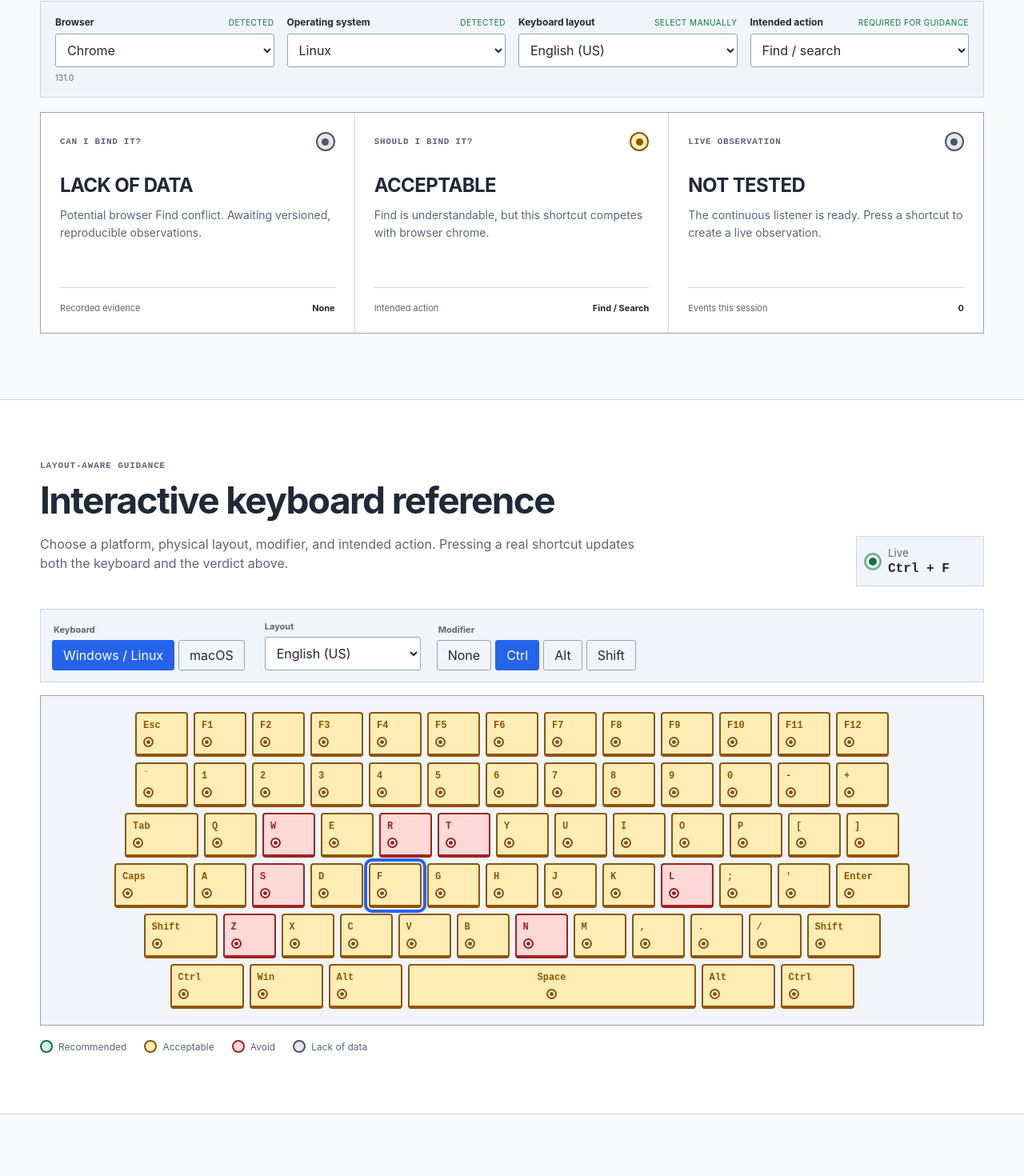
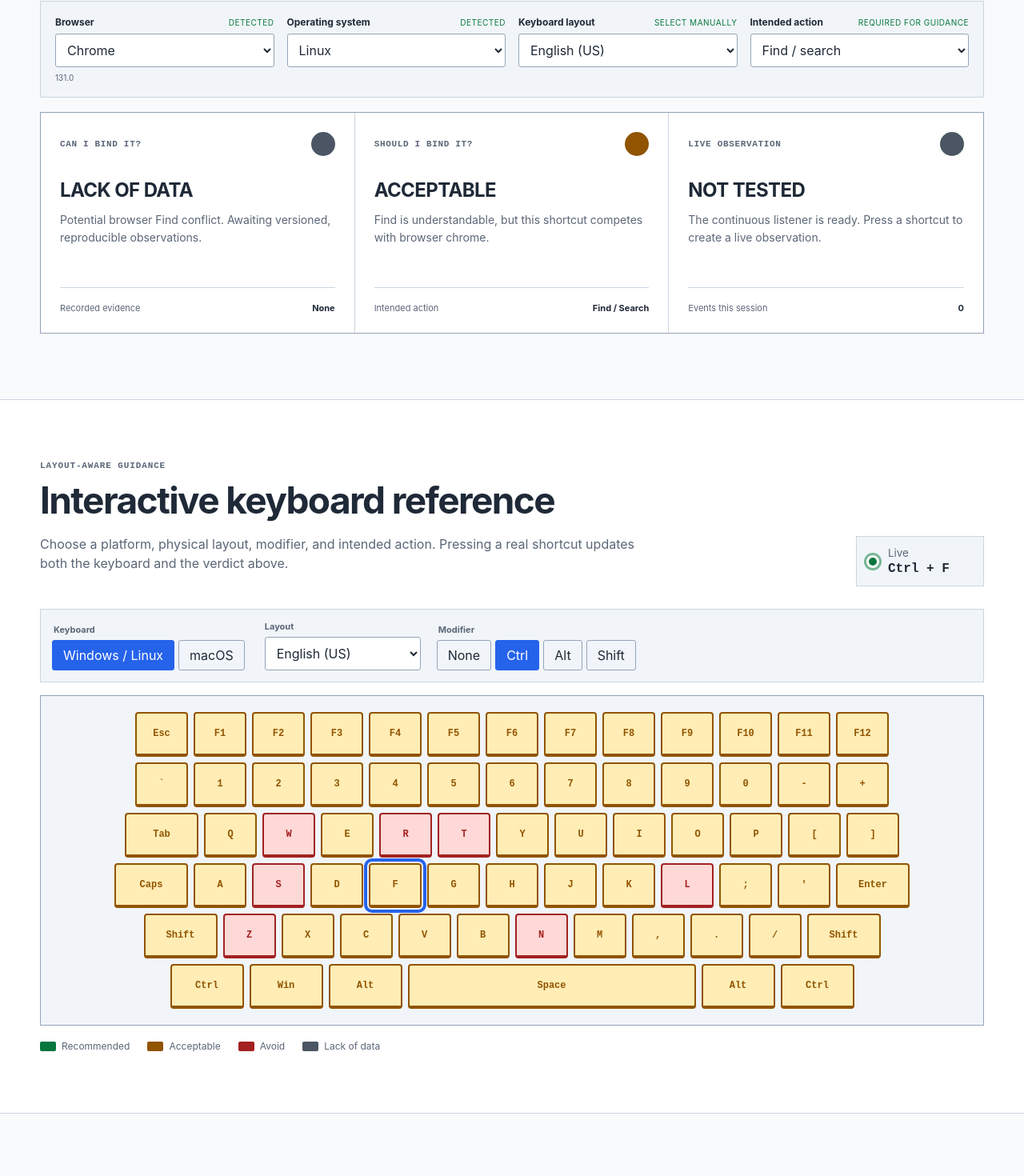
Before and after one commit to reboot81/canibind, a React (Vite) app: page / in a window 1280 px wide. Shown: the part 504-1974 px from the top of the page at 80% size. Built offline with nearby package versions, Linux system fonts and the light colour scheme.

Commit message:
style: simplify shortcut status markers

```diff
--- a/src/App.tsx
+++ b/src/App.tsx
@@ -211,7 +211,7 @@ export default function App() {
             const rec = recommendationFor(item.label, modifier ? [modifier] : [], intent, environment.layout);
             const modifierLabel = keyboardPlatform === "mac" && modifier === "Control" ? "⌘" : modifier === "Control" ? "Ctrl" : modifier;
             const isCurrent = shortcut.key.toUpperCase() === item.label.toUpperCase() && (modifier ? shortcut.modifiers.length > 0 : shortcut.modifiers.length === 0);
-            return <button type="button" className={`keyboard-key key-${rec.value} ${item.size ? `key-${item.size}` : ""} ${isCurrent ? "current-key" : ""}`} title={rec.reason} onClick={() => setShortcut({ id: `${modifier ? modifier.toLowerCase() + "-" : ""}${item.label.toLowerCase()}`, display: `${modifierLabel ? modifierLabel + " + " : ""}${item.label}`, modifiers: modifier ? [modifier] : [], key: item.label })} key={`${item.code}-${item.label}`}><span>{item.label}</span><i aria-label={statusLabel(rec.value)} /></button>;
+            return <button type="button" className={`keyboard-key key-${rec.value} ${item.size ? `key-${item.size}` : ""} ${isCurrent ? "current-key" : ""}`} title={rec.reason} aria-label={`${item.label}: ${statusLabel(rec.value)}`} onClick={() => setShortcut({ id: `${modifier ? modifier.toLowerCase() + "-" : ""}${item.label.toLowerCase()}`, display: `${modifierLabel ? modifierLabel + " + " : ""}${item.label}`, modifiers: modifier ? [modifier] : [], key: item.label })} key={`${item.code}-${item.label}`}><span>{item.label}</span></button>;
           })}</div>)}
         </div>
         <div className="legend"><span><i className="legend-recommended" /> Recommended</span><span><i className="legend-acceptable" /> Acceptable</span><span><i className="legend-avoid" /> Avoid</span><span><i className="legend-lack" /> Lack of data</span></div>
@@ -265,5 +265,5 @@ function DetectedSelect({ label, detected, value, detail, options, onChange }: {
 }
 
 function VerdictCard({ title, value, heading, text, label, detail }: { title: string; value: Capability | Recommendation; heading?: string; text: string; label: string; detail: string }) {
-  return <article className="verdict-card"><div className="card-heading"><p>{title}</p><span className={`status-dot status-${value}`}><i /></span></div><h2>{heading ?? statusLabel(value)}</h2><p>{text}</p><div className="evidence-row"><span>{label}</span><strong>{detail}</strong></div></article>;
+  return <article className="verdict-card"><div className="card-heading"><p>{title}</p><span className={`status-dot status-${value}`} aria-hidden="true" /></div><h2>{heading ?? statusLabel(value)}</h2><p>{text}</p><div className="evidence-row"><span>{label}</span><strong>{detail}</strong></div></article>;
 }
--- a/src/styles.css
+++ b/src/styles.css
@@ -145,11 +145,10 @@ select { width: 100%; padding: 9px 34px 9px 10px; border: 1px solid var(--line-s
 .verdict-card:last-child { border-right: 0; }
 .card-heading { display: flex; align-items: center; justify-content: space-between; }
 .card-heading p { margin: 0; color: var(--muted); font: 700 11px ui-monospace, monospace; letter-spacing: .06em; text-transform: uppercase; }
-.status-dot { width: 24px; height: 24px; display: grid; place-items: center; border: 2px solid currentColor; border-radius: 50%; background: var(--unknown-bg); color: var(--unknown); }
-.status-dot i { width: 9px; height: 9px; border-radius: 50%; background: currentColor; }
-.status-recommended, .status-yes { color: var(--yes); background: var(--yes-bg); }
-.status-acceptable, .status-conditional { color: var(--conditional); background: var(--conditional-bg); }
-.status-avoid, .status-no { color: var(--no); background: var(--no-bg); }
+.status-dot { width: 30px; height: 30px; flex: 0 0 auto; border-radius: 50%; background: currentColor; color: var(--unknown); }
+.status-recommended, .status-yes { color: var(--yes); }
+.status-acceptable, .status-conditional { color: var(--conditional); }
+.status-avoid, .status-no { color: var(--no); }
 .verdict-card h2 { margin: 28px 0 12px; font-size: 24px; letter-spacing: -.025em; }
 .verdict-card > p { margin: 0; color: var(--muted); line-height: 1.55; font-size: 14px; }
 .evidence-row { margin-top: auto; padding-top: 18px; display: flex; justify-content: space-between; gap: 12px; border-top: 1px solid var(--line); font-size: 11px; }
@@ -175,12 +174,11 @@ select { width: 100%; padding: 9px 34px 9px 10px; border: 1px solid var(--line-s
 .keyboard { padding: 20px; overflow-x: auto; border: 1px solid var(--line-strong); background: var(--surface-alt); }
 .keyboard-row { min-width: 1060px; display: flex; justify-content: center; gap: 7px; margin-bottom: 7px; }
 .keyboard-row:last-child { margin-bottom: 0; }
-.keyboard-key { flex: 0 0 66px; height: 56px; padding: 8px; display: flex; flex-direction: column; align-items: flex-start; justify-content: space-between; border: 2px solid var(--line-strong); border-bottom-width: 4px; border-radius: 4px; color: var(--unknown); background: var(--unknown-bg); cursor: pointer; }
+.keyboard-key { flex: 0 0 66px; height: 56px; padding: 8px; display: grid; place-items: center; border: 2px solid var(--line-strong); border-bottom-width: 4px; border-radius: 4px; color: var(--unknown); background: var(--unknown-bg); cursor: pointer; }
 .keyboard-key:hover { filter: brightness(.96); }
 .keyboard-key span { font: 650 12px ui-monospace, monospace; }
-.keyboard-key i { width: 13px; height: 13px; border: 2px solid currentColor; border-radius: 50%; background: currentColor; box-shadow: inset 0 0 0 2px var(--surface); }
 .keyboard-key.key-wide { flex-basis: 92px; }
-.keyboard-key.key-space { flex-basis: 360px; align-items: center; }
+.keyboard-key.key-space { flex-basis: 360px; }
 .key-recommended { color: var(--yes); border-color: var(--yes); background: var(--yes-bg); }
 .key-acceptable { color: var(--conditional); border-color: var(--conditional); background: var(--conditional-bg); }
 .key-avoid { color: var(--no); border-color: var(--no); background: var(--no-bg); }
@@ -188,8 +186,8 @@ select { width: 100%; padding: 9px 34px 9px 10px; border: 1px solid var(--line-s
 .keyboard-key.current-key { outline: 4px solid var(--focus); outline-offset: 2px; }
 .legend { margin-top: 18px; display: flex; gap: 22px; flex-wrap: wrap; color: var(--muted); font-size: 12px; }
 .legend span { display: inline-flex; align-items: center; gap: 7px; }
-.legend i { width: 16px; height: 16px; border: 2px solid currentColor; border-radius: 50%; }
-.legend-recommended { color: var(--yes); background: var(--yes-bg); }.legend-acceptable { color: var(--conditional); background: var(--conditional-bg); }.legend-avoid { color: var(--no); background: var(--no-bg); }.legend-lack { color: var(--unknown); background: var(--unknown-bg); }
+.legend i { width: 20px; height: 12px; border-radius: 2px; background: currentColor; }
+.legend-recommended { color: var(--yes); }.legend-acceptable { color: var(--conditional); }.legend-avoid { color: var(--no); }.legend-lack { color: var(--unknown); }
 
 .lab-section, .contribute-section, .about-section { padding-block: 80px; }
 .lab-section { border-bottom: 1px solid var(--line); }
```
